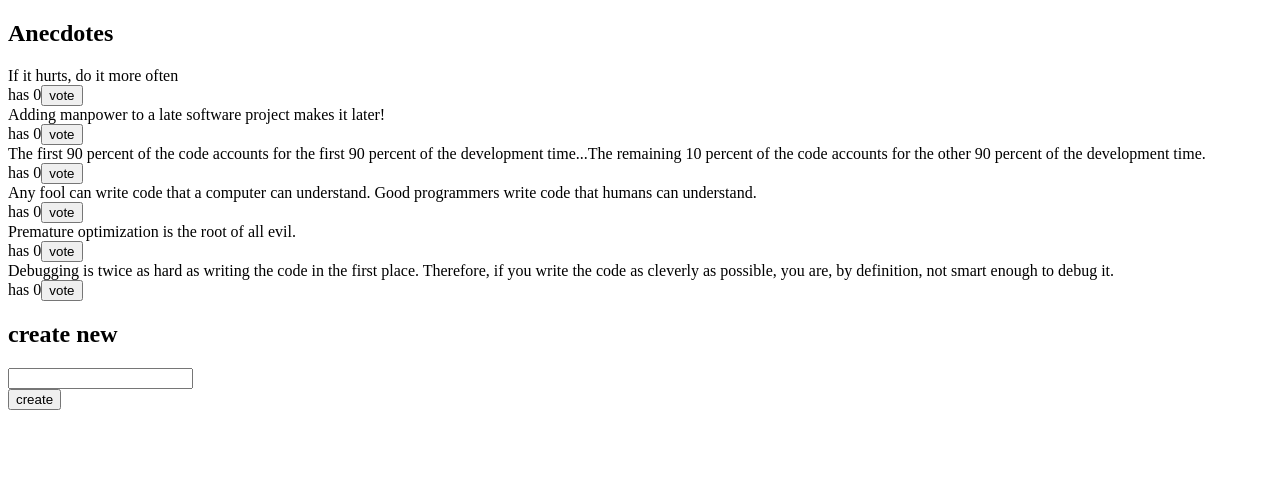
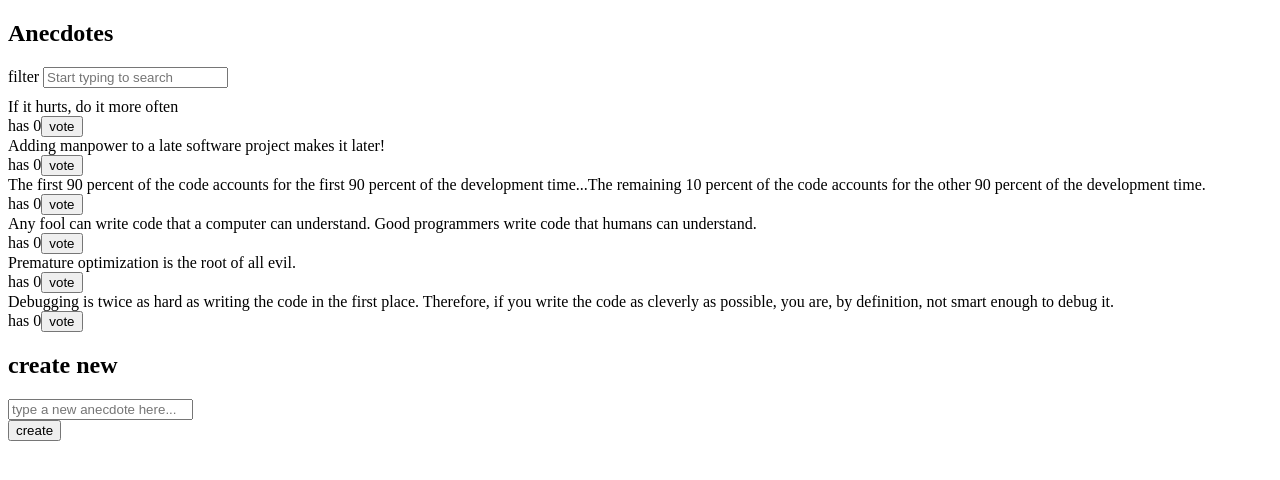
Before and after one commit to lavastrider/fullstackopen-part6, a React (Create React App) app in the folder anecdotes-redux-part6/: page / in a window 1280 px wide. Shown: the top 480 px of the page. Built offline with nearby package versions, Linux system fonts and the light colour scheme.

Commit message:
solved to 6.8

```diff
--- a/anecdotes-redux-part6/src/App.js
+++ b/anecdotes-redux-part6/src/App.js
@@ -1,37 +1,19 @@
-import { useSelector, useDispatch } from 'react-redux'
-import { createStore } from 'redux'
-import anecdoteReducer from './reducers/anecdoteReducer'
+import AnecdotesForm from './components/AnecdotesForm'
+import AnecdotesList from './components/AnecdotesList'
+import Filter from './components/Filter'
 
 const App = () => {
-  const anecdotes = useSelector(state => state)
-  const dispatch = useDispatch()
-  const store = createStore(anecdoteReducer)
 
-  const vote = (id) => {
-    console.log('vote', id)
-    store.dispatch({ type: 'ADD VOTE', payload: {id} })
-    console.log(store.getState(), 'is store get state')
-  }
+ const filterSelected = (value) => {
+   console.log(value)
+ }
 
   return (
     <div>
       <h2>Anecdotes</h2>
-      {anecdotes.map(anecdote =>
-        <div key={anecdote.id}>
-          <div>
-            {anecdote.content}
-          </div>
-          <div>
-            has {anecdote.votes}
-            <button onClick={() => vote(anecdote.id)}>vote</button>
-          </div>
-        </div>
-      )}
-      <h2>create new</h2>
-      <form>
-        <div><input /></div>
-        <button>create</button>
-      </form>
+      <Filter />
+      <AnecdotesList />
+      <AnecdotesForm />
     </div>
   )
 }
--- /dev/null
+++ b/anecdotes-redux-part6/src/components/AnecdotesForm.js
@@ -0,0 +1,28 @@
+import { useDispatch } from 'react-redux'
+import { newWords } from '../reducers/anecdoteReducer'
+
+const AnecdotesForm = () => {
+  const dispatch = useDispatch()
+
+  const newPhrase = (event) => {
+    event.preventDefault()
+    const content = event.target.anecdote.value
+    event.target.anecdote.value = ''
+    //console.log('we got here first')
+    dispatch(newWords(content))
+  }
+
+  return (
+    <div>
+      <h2>create new</h2>
+        <form onSubmit={newPhrase}>
+          <div><input
+                 name="anecdote"
+                 placeholder='type a new anecdote here...'/></div>
+          <button type="submit">create</button>
+        </form>
+    </div>
+  )
+}
+
+export default AnecdotesForm
--- /dev/null
+++ b/anecdotes-redux-part6/src/components/AnecdotesList.js
@@ -0,0 +1,30 @@
+import { useSelector, useDispatch } from 'react-redux'
+import { toAddVote } from '../reducers/anecdoteReducer'
+
+const Anecdotes = () => {
+
+  const anecdotes = useSelector(state => state.sort((a,b) => b.votes-a.votes))
+  const dispatch = useDispatch()
+
+  const vote = (id) => {
+    dispatch(toAddVote(id))
+  }
+
+  return (
+    <div>
+      {anecdotes.map(anecdote =>
+        <div key={anecdote.id}>
+          <div>
+            {anecdote.content}
+          </div>
+          <div>
+            has {anecdote.votes}
+            <button onClick={() => vote(anecdote.id)}>vote</button>
+          </div>
+        </div>
+      )}
+    </div>
+  )
+}
+
+export default Anecdotes
--- /dev/null
+++ b/anecdotes-redux-part6/src/components/Filter.js
@@ -0,0 +1,20 @@
+const Filter = () => {
+  const handleChange = (event) => {
+    // input-field value is in variable event.target.value
+
+    //maybe filter state
+  }
+  const style = {
+    marginBottom: 10
+  }
+
+  return (
+    <div style={style}>
+      filter <input
+        placeholder='Start typing to search'
+        onChange={handleChange} />
+    </div>
+  )
+}
+
+export default Filter
--- a/anecdotes-redux-part6/src/reducers/anecdoteReducer.js
+++ b/anecdotes-redux-part6/src/reducers/anecdoteReducer.js
@@ -19,14 +19,29 @@ const asObject = (anecdote) => {
 
 const initialState = anecdotesAtStart.map(asObject)
 
-const anecdoteReducer = (state = initialState, action) => {
-  console.log('state now: ', state)
-  console.log('action', action)
+export const newWords = (words) => {
+  return {
+    type: 'NEW_PHRASE',
+    payload: {
+      content: words,
+      id: getId(),
+      votes: 0
+      }
+  }
+}
+
+export const toAddVote = (id) => {
+    return { type: 'ADD_VOTE', payload: id}
+  }
+
+export const anecdoteReducer = (state = initialState, action) => {
+  //console.log('state now: ', state)
+  //console.log('action', action)
   switch (action.type) {
-  case 'ADD VOTE':
-    console.log('we are supposed to add vote here')
-    const id = action.payload.id
-    //console.log(id, 'is action payload id')
+  case 'ADD_VOTE':
+    //console.log('we are supposed to add vote here')
+    const id = action.payload
+    console.log(id, 'is action payload in add vote')
 
 
     const phraseToChange = state.find((word) => word.id === id)
@@ -41,6 +56,10 @@ const anecdoteReducer = (state = initialState, action) => {
     //console.log(testing, 'is testing')
 
     return state.map((words) => words.id !== id ? words : changedPhrase)
+  case 'NEW_PHRASE':
+    console.log('we are in new phrase')
+    console.log(action.payload, 'is action payload in new phrase')
+    return state.concat(action.payload)
   default:
     return state
   }
```
Also changed, not shown: anecdotes-redux-part6/src/components/Anecdotes.js (deleted, +0 -35 lines).
